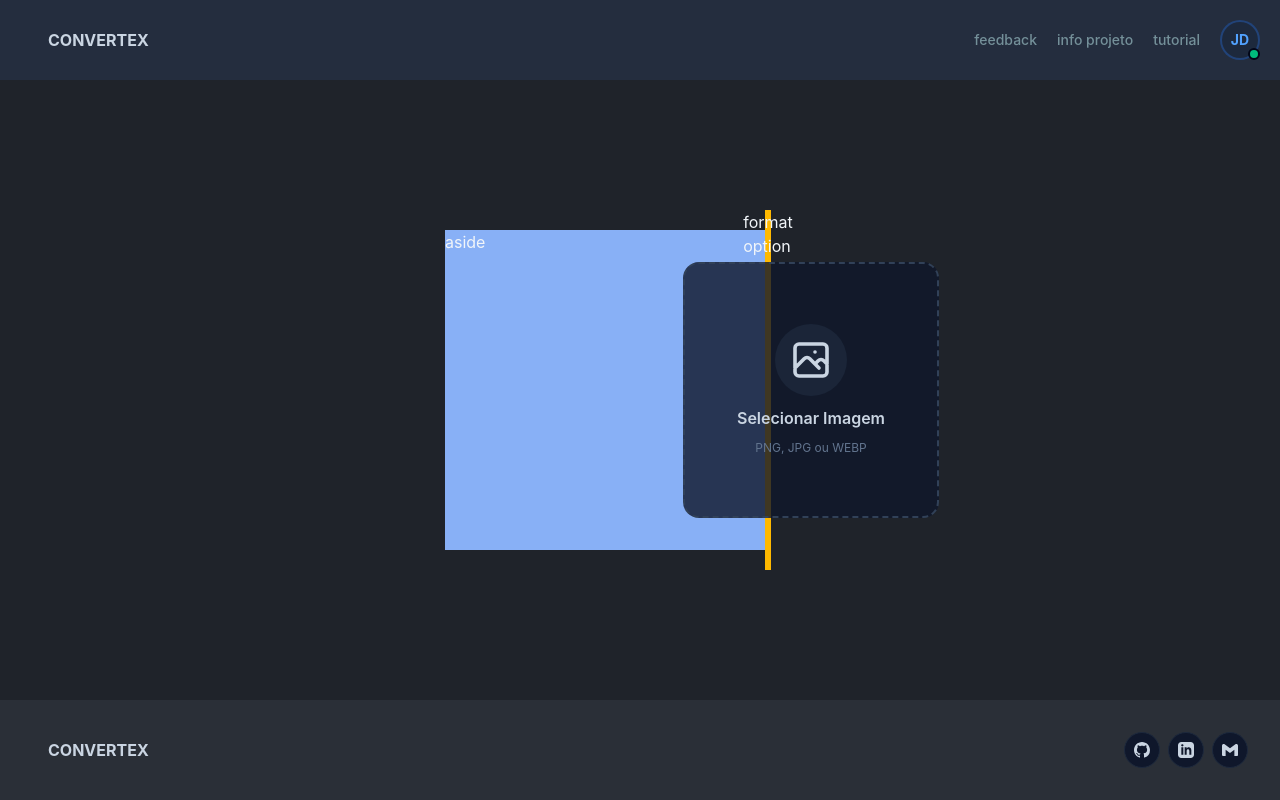
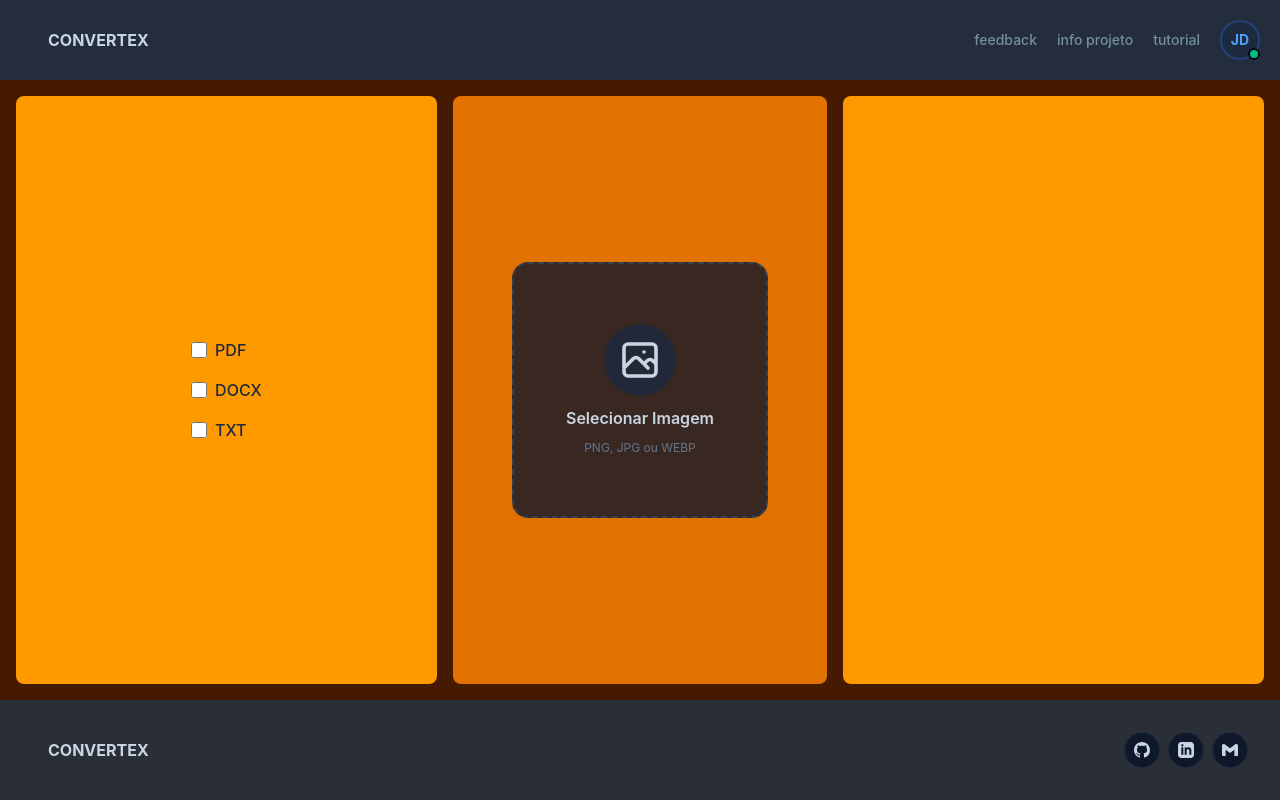
Before and after one commit to Thiago0018/Convertex-API, a React (Vite) app in the folder Convertex-Front-End/: page / in a window 1280 px wide. Built offline with nearby package versions, Linux system fonts and the light colour scheme.

Commit message:
feat: add axios for API requests, implement image upload functionality, and enhance FormatOption component

```diff
--- a/Convertex-Front-End/package.json
+++ b/Convertex-Front-End/package.json
@@ -11,6 +11,7 @@
   },
   "dependencies": {
     "@tailwindcss/vite": "^4.3.3",
+    "axios": "^1.20.0",
     "react": "^19.2.8",
     "react-dom": "^19.2.8",
     "react-router-dom": "^7.18.3",
--- a/Convertex-Front-End/src/App.jsx
+++ b/Convertex-Front-End/src/App.jsx
@@ -1,18 +1,12 @@
 import { AppRoutes } from './routes/AppRoutes';
+import './index.css';
 import { BrowserRouter } from 'react-router-dom';
-import './index.css';
-import { Header } from './components/layout/Header';
-import { Footer } from './components/layout/Footer';
 
 function App() {
     return (
         <BrowserRouter>
-            <div className="flex min-h-dvh flex-col bg-[#1f232a] text-slate-100">
-                <Header />
-                <main className="flex min-h-0 flex-1 flex-col">
-                    <AppRoutes />
-                </main>
-                <Footer />
+            <div className="App">
+                <AppRoutes />
             </div>
         </BrowserRouter>
     )
--- a/Convertex-Front-End/src/components/sections/FormatOption.jsx
+++ b/Convertex-Front-End/src/components/sections/FormatOption.jsx
@@ -1,7 +1,59 @@
-export function FormatOption() {
+import { useState } from "react";
+
+// Recebemos a função 'onFormatChange' para avisar a Home qual formato foi marcado
+export function FormatOption({ onFormatChange }) {
+    // Estado interno para saber qual formato está selecionado no momento
+    const [formatoSelecionado, setFormatoSelecionado] = useState("");
+
+    // Função que roda toda vez que uma caixinha é clicada
+    const handleCheckboxChange = (formato) => {
+        // Se clicar na que já está marcada, desmarca. Se não, marca a nova.
+        const novoFormato = formatoSelecionado === formato ? "" : formato;
+
+        setFormatoSelecionado(novoFormato);
+
+        // Se o componente pai passou a função, avisamos ele sobre a mudança
+        if (onFormatChange) {
+            onFormatChange(novoFormato);
+        }
+    };
+
     return (
-        <div >
-            format option
+        <div className="flex flex-col gap-4 text-slate-800 font-medium">
+
+            {/* Opção PDF */}
+            <div className="flex flex-row gap-2 items-center cursor-pointer">
+                <input
+                    type="checkbox"
+                    checked={formatoSelecionado === "pdf"}
+                    onChange={() => handleCheckboxChange("pdf")}
+                    className="w-4 h-4 accent-blue-600 cursor-pointer"
+                />
+                <span>PDF</span>
+            </div>
+
+            {/* Opção DOCX */}
+            <div className="flex flex-row gap-2 items-center cursor-pointer">
+                <input
+                    type="checkbox"
+                    checked={formatoSelecionado === "docx"}
+                    onChange={() => handleCheckboxChange("docx")}
+                    className="w-4 h-4 accent-blue-600 cursor-pointer"
+                />
+                <span>DOCX</span>
+            </div>
+
+            {/* Opção TXT */}
+            <div className="flex flex-row gap-2 items-center cursor-pointer">
+                <input
+                    type="checkbox"
+                    checked={formatoSelecionado === "txt"}
+                    onChange={() => handleCheckboxChange("txt")}
+                    className="w-4 h-4 accent-blue-600 cursor-pointer"
+                />
+                <span>TXT</span>
+            </div>
+
         </div>
     );
 }
--- a/Convertex-Front-End/src/pages/Home.jsx
+++ b/Convertex-Front-End/src/pages/Home.jsx
@@ -1,19 +1,38 @@
+import { Header } from "../components/layout/Header";
+import { Footer } from "../components/layout/Footer";
 import { FormatOption } from "../components/sections/FormatOption";
-import { SidebarRight } from "../components/sections/SidebarRight";
 import { ImageSelectorButton } from "../components/ui/ImageSelectorButton";
 
 export function Home() {
     return (
-        <div className="flex flex-1 flex-col justify-center items-center md:flex-row ">
-            <aside className="flex w-[25%] h-80 bg-[#88b0f6]">
-                aside
-            </aside>
-            <div className="flex justify-center bg-amber-400 h-90 w-1.5 ">
-                <FormatOption />
-            </div>
-            <div className="flex h-48 w-16 items-center justify-center">
-                <ImageSelectorButton className="ml-4" />
-            </div>
+        // 1. Grid com 3 linhas: Header (auto), Meio (1fr = o que sobrar), Footer (auto)
+        <div className="grid h-dvh w-full grid-rows-[auto_1fr_auto] bg-amber-950 overflow-hidden">
+
+            {/* Linha 1: Se adapta dinamicamente sem afetar o resto */}
+            <Header />
+
+            {/* Linha 2: O <main> vira um "aquário" com tamanho fixo inviolável.
+                Nada aqui dentro consegue esticar o Header ou o Footer. */}
+            <main className="w-full h-full flex flex-col md:flex-row p-4 gap-4 overflow-hidden">
+
+                {/* Div Esquerda: Agora você manipula ela com total independência! */}
+                <div className="bg-amber-500 h-full w-full md:w-[75%] flex items-center justify-center rounded-lg">
+                    <FormatOption />
+                </div>
+
+                {/* Div Direita: Largura e altura totalmente fixas e controladas por você */}
+                <div className="bg-amber-600 h-full w-[30%] flex items-center justify-center rounded-lg shrink-0">
+                    <ImageSelectorButton />
+                </div>
+                <div className="bg-amber-500 h-full w-full md:w-[75%] flex items-center justify-center rounded-lg">
+
+                </div>
+
+            </main>
+
+            {/* Linha 3: Se adapta dinamicamente na base da tela */}
+            <Footer />
+
         </div>
     );
 }
--- /dev/null
+++ b/Convertex-Front-End/src/service/api.js
@@ -0,0 +1,7 @@
+import axios from 'axios';
+
+// Configuração única e centralizada da sua API
+export const api = axios.create({
+    baseURL: 'https://convertex-api.onrender.com', // Altere para a URL do seu back-end
+    timeout: 10000,
+});
--- a/Convertex-Front-End/src/service/imageService.js
+++ b/Convertex-Front-End/src/service/imageService.js
@@ -1,16 +1,14 @@
 // src/services/imageService.js
+import { api } from './api';
 
 export const imageService = {
     /**
      * Processa o evento de alteração de arquivo do input file
-     * @param {Event} event Evento nativo do input
-     * @returns {{ file: File, imageUrl: string } | null}
      */
     processImageSelection(event) {
         const file = event.target.files?.[0];
         if (!file) return null;
 
-        // Gera a URL temporária para exibição visual
         const imageUrl = URL.createObjectURL(file);
 
         return {
@@ -20,16 +18,28 @@ export const imageService = {
     },
 
     /**
-     * Exemplo de método para enviar a imagem para o backend .NET via FormData
-     * @param {File} file
+     * Envia a imagem para o OcrController do .NET via FormData e QueryString
+     * @param {File} file - Arquivo de imagem selecionado
+     * @param {string} format - Formato escolhido no checkbox ('pdf', 'docx', 'txt')
+     * @returns {Promise<Blob>} Arquivo gerado pelo OCR devolvido pela API .NET
      */
-    async uploadToApi(file) {
+    async uploadToApi(file, format) {
         const formData = new FormData();
+        // 1. Alinhado com '[FromForm] IFormFile file' do seu .NET
         formData.append('file', file);
 
-        // Aqui entraria a chamada do Axios/Fetch para a API .NET
-        // const response = await api.post('/upload', formData);
-        // return response.data;
-        console.log("Serviço: Imagem pronta para ser enviada para a API .NET", file.name);
+        // 2. Alinhado com '[HttpPost("extract")]' e '[FromQuery] string format'
+        // Passamos o formato na URL através do objeto 'params' do Axios
+        const response = await api.post('/ocr/extract', formData, {
+            params: {
+                format: format // Coloca '?format=txt' automaticamente na URL
+            },
+            headers: {
+                'Content-Type': 'multipart/form-data'
+            },
+            responseType: 'blob' // Garante que o Axios capture os bytes do arquivo retornado pelo seu .NET
+        });
+
+        return response.data;
     }
 };
```
Also changed, not shown: 1 other file (tests, documents, lock files or other folders).
